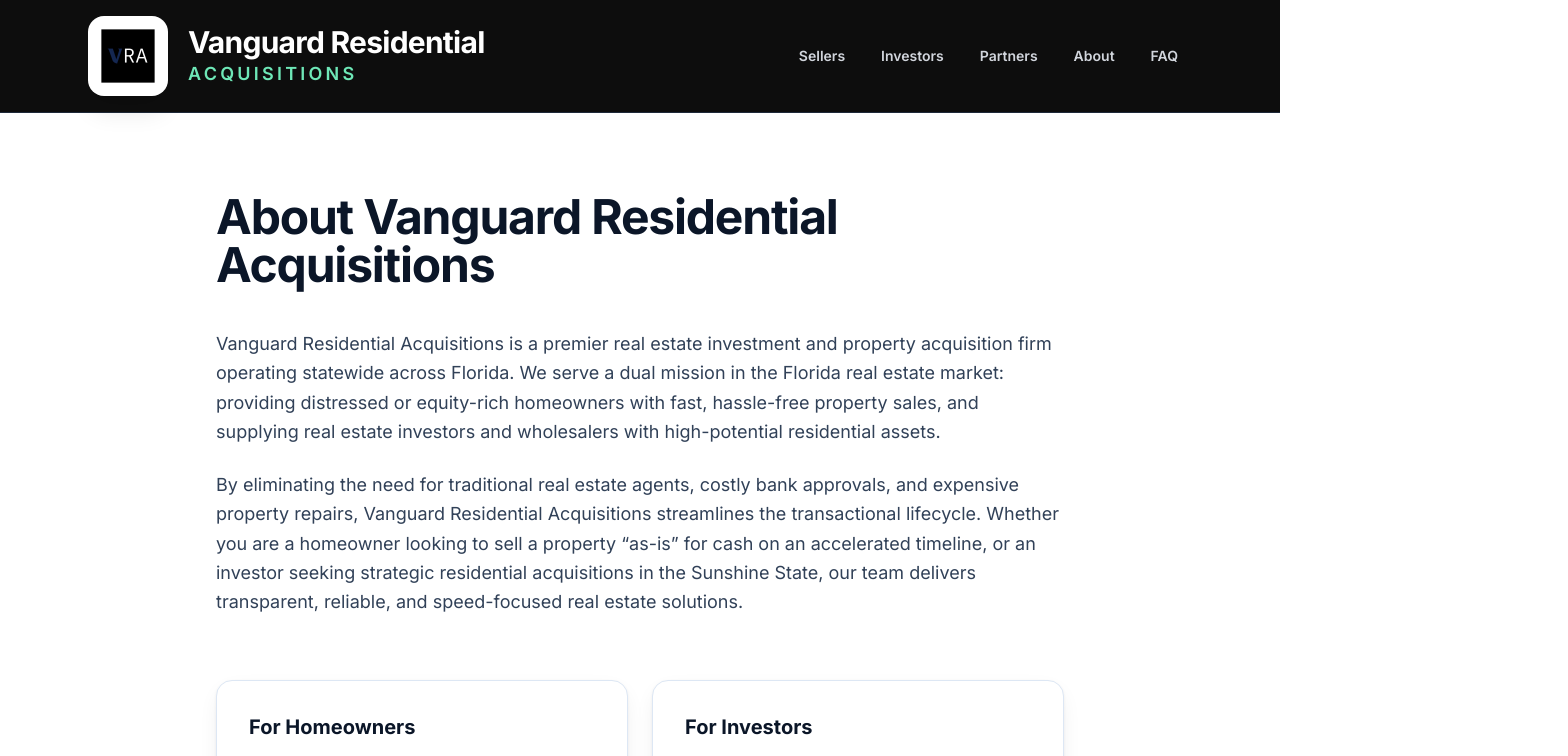
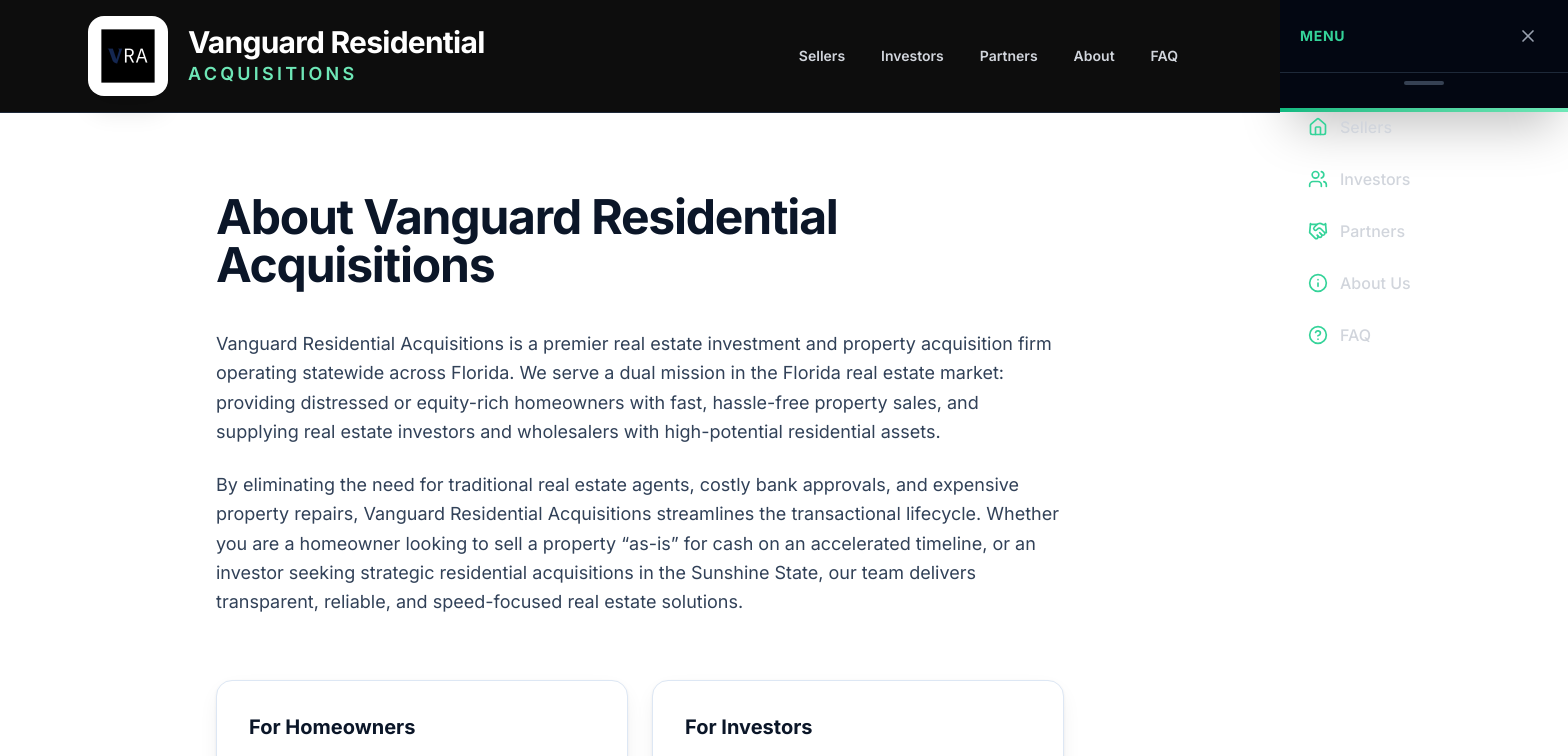
Before and after one commit to hhub46dchj-rgb/vanguard-residential, a Next.js app: page /about in a window 1280 px wide. Shown: the top 756 px of the page, 1568 px wide, since content can reach past the window. Built offline with nearby package versions, Linux system fonts and the light colour scheme.

Commit message:
Fix mobile menu: simplified component for reliable Android rendering

```diff
--- a/src/components/layout/MobileMenu.tsx
+++ b/src/components/layout/MobileMenu.tsx
@@ -1,8 +1,8 @@
 "use client";
 
-import { useState, useRef, useCallback, useEffect } from "react";
+import { useState, useEffect } from "react";
 import Link from "next/link";
-import { Menu, X, Home, Users, Handshake, Info, HelpCircle } from "lucide-react";
+import { Home, Users, Handshake, Info, HelpCircle } from "lucide-react";
 
 const NAV_LINKS = [
   { href: "/sellers", label: "Sellers", icon: Home },
@@ -14,36 +14,11 @@ const NAV_LINKS = [
 
 export function MobileMenu() {
   const [open, setOpen] = useState(false);
-  const touchStartX = useRef(0);
-  const touchStartY = useRef(0);
-  const menuRef = useRef<HTMLDivElement>(null);
 
-  const closeMenu = useCallback(() => {
-    setOpen(false);
-  }, []);
-
-  // Swipe right to close
-  const handleTouchStart = useCallback((e: React.TouchEvent) => {
-    touchStartX.current = e.touches[0].clientX;
-    touchStartY.current = e.touches[0].clientY;
-  }, []);
-
-  const handleTouchEnd = useCallback((e: React.TouchEvent) => {
-    const touchEndX = e.changedTouches[0].clientX;
-    const touchEndY = e.changedTouches[0].clientY;
-    const diffX = touchEndX - touchStartX.current;
-    const diffY = Math.abs(touchEndY - touchStartY.current);
-
-    // Only swipe right, and horizontal movement must be greater than vertical
-    if (diffX > 80 && diffX > diffY) {
-      closeMenu();
-    }
-  }, [closeMenu]);
-
-  // Close on escape key
+  // Close on escape key + lock body scroll
   useEffect(() => {
     const handleEscape = (e: KeyboardEvent) => {
-      if (e.key === "Escape") closeMenu();
+      if (e.key === "Escape") setOpen(false);
     };
     if (open) {
       document.addEventListener("keydown", handleEscape);
@@ -53,97 +28,89 @@ export function MobileMenu() {
       document.removeEventListener("keydown", handleEscape);
       document.body.style.overflow = "";
     };
-  }, [open, closeMenu]);
+  }, [open]);
 
   return (
-    <div className="lg:hidden">
-      {/* Hamburger button */}
+    <>
+      {/* Hamburger button - always visible on mobile */}
       <button
-        onClick={() => setOpen(!open)}
-        className="relative z-50 flex h-11 w-11 items-center justify-center rounded-xl text-gray-300 transition-colors hover:bg-gray-800 hover:text-white active:bg-gray-700"
-        aria-label={open ? "Close menu" : "Open menu"}
+        onClick={() => setOpen((v) => !v)}
+        className="lg:hidden flex h-11 w-11 items-center justify-center rounded-xl text-gray-300 hover:bg-gray-800 hover:text-white active:bg-gray-700 z-50 relative"
+        aria-label="Toggle menu"
       >
-        <span className="relative h-6 w-6">
-          <span
-            className={`absolute inset-0 flex items-center justify-center transition-all duration-300 ${
-              open ? "rotate-90 opacity-0" : "rotate-0 opacity-100"
-            }`}
-          >
-            <Menu className="h-6 w-6" />
-          </span>
-          <span
-            className={`absolute inset-0 flex items-center justify-center transition-all duration-300 ${
-              open ? "rotate-0 opacity-100" : "-rotate-90 opacity-0"
-            }`}
-          >
-            <X className="h-6 w-6" />
-          </span>
-        </span>
+        <svg width="24" height="24" viewBox="0 0 24 24" fill="none" stroke="currentColor" strokeWidth="2" strokeLinecap="round">
+          {open ? (
+            <>
+              <line x1="18" y1="6" x2="6" y2="18" />
+              <line x1="6" y1="6" x2="18" y2="18" />
+            </>
+          ) : (
+            <>
+              <line x1="3" y1="6" x2="21" y2="6" />
+              <line x1="3" y1="12" x2="21" y2="12" />
+              <line x1="3" y1="18" x2="21" y2="18" />
+            </>
+          )}
+        </svg>
       </button>
 
       {/* Overlay */}
+      {open && (
+        <div
+          className="fixed inset-0 z-40 bg-black/70"
+          onClick={() => setOpen(false)}
+        />
+      )}
+
+      {/* Menu */}
       <div
-        className={`fixed inset-0 z-40 bg-black/70 backdrop-blur-sm transition-opacity duration-300 ${
-          open ? "opacity-100" : "pointer-events-none opacity-0"
-        }`}
-        onClick={closeMenu}
-      />
-
-      {/* Menu panel */}
-      <div
-        ref={menuRef}
-        onTouchStart={handleTouchStart}
-        onTouchEnd={handleTouchEnd}
-        className={`fixed inset-y-0 right-0 z-50 flex w-72 flex-col bg-gray-950 shadow-2xl transition-transform duration-300 ease-out ${
+        className={`fixed top-0 right-0 z-50 h-full w-72 bg-gray-950 shadow-2xl transition-transform duration-300 ease-in-out ${
           open ? "translate-x-0" : "translate-x-full"
         }`}
-        style={{ willChange: "transform" }}
       >
-        {/* Header */}
-        <div className="flex items-center justify-between border-b border-gray-800 px-5 py-4">
-          <span className="text-sm font-bold uppercase tracking-wider text-emerald-400">Menu</span>
+        {/* Close button */}
+        <div className="flex items-center justify-between px-5 py-4 border-b border-gray-800">
+          <span className="text-sm font-bold uppercase tracking-wider text-emerald-400">
+            Menu
+          </span>
           <button
-            onClick={closeMenu}
-            className="flex h-10 w-10 items-center justify-center rounded-xl text-gray-400 transition-colors hover:bg-gray-800 hover:text-white active:bg-gray-700"
+            onClick={() => setOpen(false)}
+            className="flex h-10 w-10 items-center justify-center rounded-xl text-gray-400 hover:bg-gray-800 hover:text-white"
             aria-label="Close menu"
           >
-            <X className="h-5 w-5" />
+            <svg width="20" height="20" viewBox="0 0 24 24" fill="none" stroke="currentColor" strokeWidth="2" strokeLinecap="round">
+              <line x1="18" y1="6" x2="6" y2="18" />
+              <line x1="6" y1="6" x2="18" y2="18" />
+            </svg>
           </button>
         </div>
 
-        {/* Swipe hint */}
+        {/* Swipe handle */}
         <div className="flex justify-center py-2">
           <div className="h-1 w-10 rounded-full bg-gray-700" />
         </div>
 
-        {/* Nav links */}
-        <nav className="flex-1 overflow-y-auto px-3 py-4">
-          {NAV_LINKS.map((link, i) => {
+        {/* Links */}
+        <nav className="px-3 py-2">
+          {NAV_LINKS.map((link) => {
             const Icon = link.icon;
             return (
               <Link
                 key={link.href}
                 href={link.href}
-                onClick={closeMenu}
-                className={`flex items-center gap-3 rounded-xl px-4 py-3.5 text-base font-medium text-gray-300 transition-all duration-200 hover:bg-gray-800 hover:text-white active:bg-gray-700 ${
-                  open
-                    ? "translate-x-0 opacity-100"
-                    : "translate-x-8 opacity-0"
-                }`}
-                style={{
-                  transitionDelay: open ? `${i * 50}ms` : "0ms",
-                }}
+                onClick={() => setOpen(false)}
+                className="flex items-center gap-3 rounded-xl px-4 py-3.5 text-base font-medium text-gray-300 hover:bg-gray-800 hover:text-white active:bg-gray-700 transition-colors"
               >
-                <Icon className="h-5 w-5 text-emerald-400" />
-                {link.label}
+                <Icon className="h-5 w-5 text-emerald-400 shrink-0" />
+                <span>{link.label}</span>
               </Link>
             );
           })}
         </nav>
 
-        {/* Bottom gradient accent */}
-        <div className="h-1 bg-gradient-to-r from-emerald-500 to-emerald-300" />
+        {/* Bottom accent */}
+        <div className="absolute bottom-0 left-0 right-0 h-1 bg-gradient-to-r from-emerald-500 to-emerald-300" />
       </div>
-    </div>
+    </>
   );
 }
```
